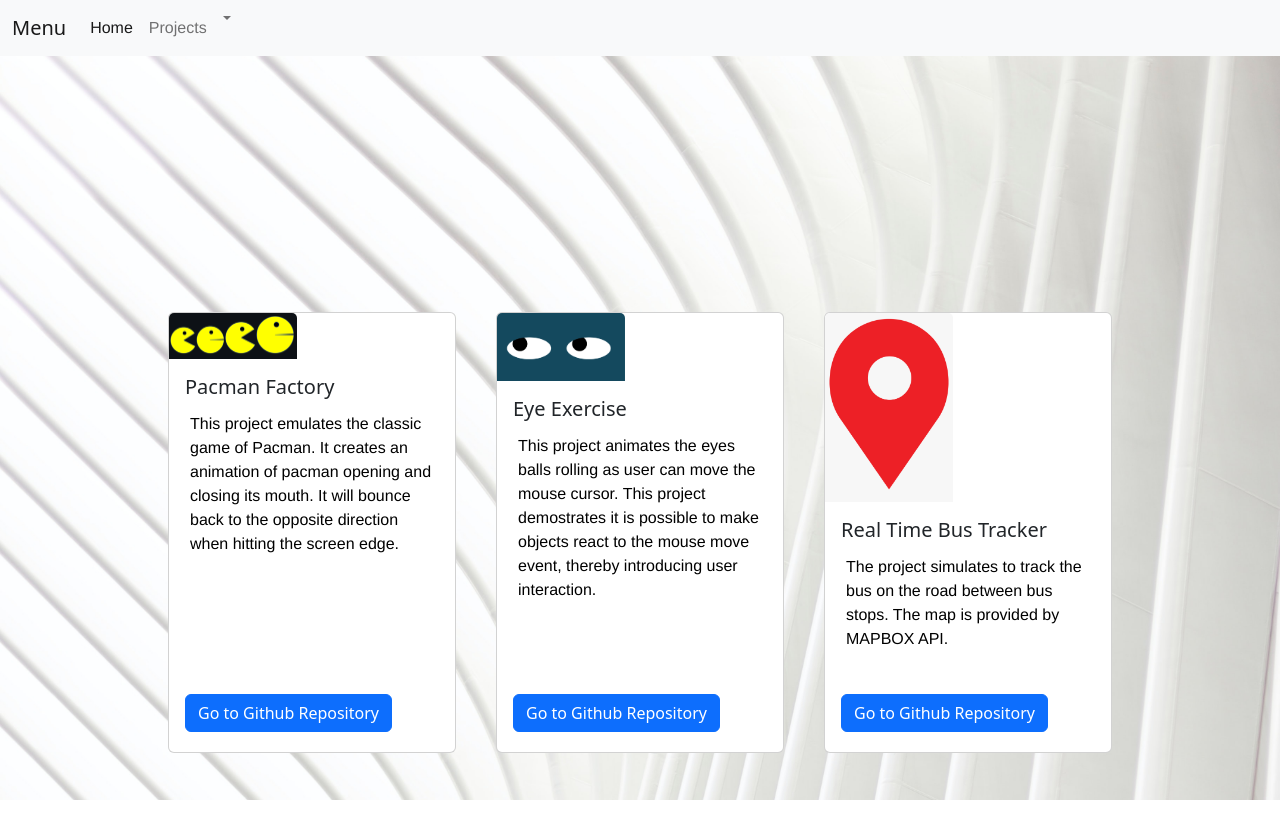
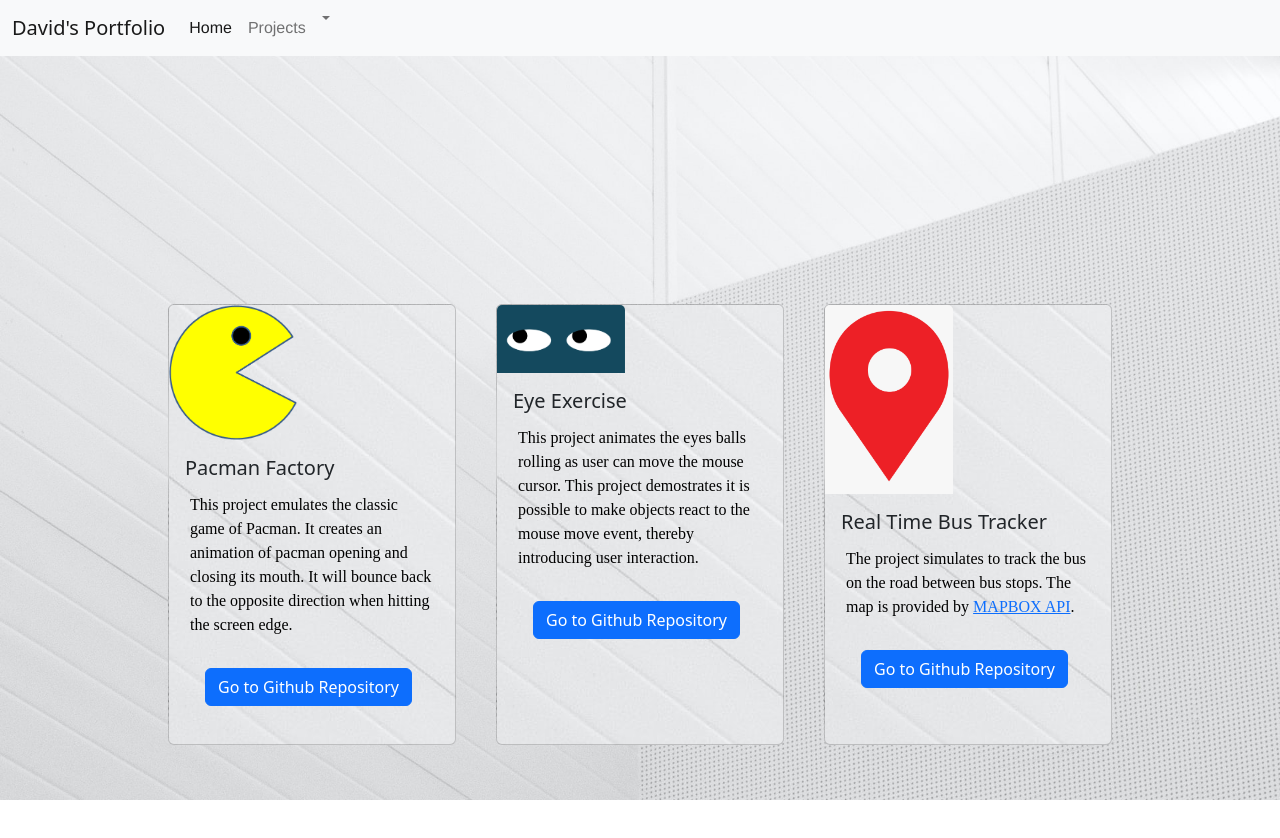
Before and after one commit to davidlam-craftsair/davidlam-craftsair.github.io, a plain HTML site: page projects.html in a window 1280 px wide. Drawn offline with nearby package versions, Linux system fonts and the light colour scheme.

Commit message:
Update my portfolio to more stylish through the use of bootstrap and css

```diff
--- a/mystyle.css
+++ b/mystyle.css
@@ -4,7 +4,7 @@ h2 { font-family: Helvetica;
 color:black;}
 h3 { font-family: Helvetica; color:black;}
 li { font-family: Helvetica; color:black;}
-p { font-family: Helvetica;
+p { font-family: apercu;
     padding: 5px;
    color: black;
   }
@@ -23,15 +23,22 @@ p { font-family: Helvetica;
 }
 
 .card-img-top{max-width: 128px; max-height:128px height=auto; width=auto;>
-
+margin: 10px
 }
 
 .btn-primary{
-  position: absolute;
-  bottom:20px;
-
+  position: relative;
+  margin: 10px 20px 10px 20px;
 }
 .card-body{
 position:relative;
 min-height:250px;
 }
+
+.card{
+  background-image: url('./assets/oleg-laptev-7jQh3EiS8Bs-unsplash-2.jpg')
+}
+
+.base-container{
+  padding:0 20px 0 20px;
+}
--- a/projects.html
+++ b/projects.html
@@ -7,15 +7,17 @@
   <script src="https://cdn.jsdelivr.net/npm/bootstrap@5.2.2/dist/js/bootstrap.bundle.min.js" integrity="sha384-OERcA2EqjJCMA+/3y+gxIOqMEjwtxJY7qPCqsdltbNJuaOe923+mo//f6V8Qbsw3" crossorigin="anonymous"></script>
   </head>
   <body>
+    <!--Base Background image and -->
     <div class="bg-image"
-      style="background-image: url('./assets/ryan-shumway--n5F3fH0lIY-unsplash.jpg');
-      background-size:100%;
+      style="background-image: url('./assets/oleg-laptev-7jQh3EiS8Bs-unsplash-2.jpg');
+      background-size:cover;
       height:100vh;
       "
     >
+      <!--Navigation Bar-->
       <nav class="navbar navbar-expand-lg bg-light">
         <div class="container-fluid">
-          <a class="navbar-brand" href="index.html">Menu</a>
+          <a class="navbar-brand" href="index.html">David's Portfolio</a>
           <button class="navbar-toggler" type="button" data-bs-toggle="collapse" data-bs-target="#navbarSupportedContent" aria-controls="navbarSupportedContent" aria-expanded="false" aria-label="Toggle navigation">
             <span class="navbar-toggle-icon"></span>
           </button>
@@ -34,10 +36,11 @@
           </div>
         </div>
       </nav>
+      <div class="base-container">
     <div class="projectGallery">
       <!--Project 1 Pacman-->
       <div class="card" style="width: 18rem;">
-        <img class="card-img-top" src="./assets/pacman_thumbnail.png" alt="Card image cap">
+        <img class="card-img-top" src="./assets/PacMan1.png" alt="Card image cap">
         <div class="card-body">
           <h5 class="card-title">Pacman Factory</h5>
           <p class="card-text">This project emulates the classic game of Pacman. It creates an animation of pacman opening and closing its mouth. It will bounce back to the opposite direction when hitting the screen edge.</p>
@@ -59,11 +62,13 @@
           <img class="card-img-top" src="./assets/marker.png" alt="Real Time Bus Tracker">
         <div class="card-body">
           <h5 class="card-title">Real Time Bus Tracker</h5>
-          <p class="card-text">The project simulates to track the bus on the road between bus stops. The map is provided by MAPBOX API.</p>
+            <p class="card-text">The project simulates to track the bus on the road between bus stops. The map is provided by <a href="https://mapbox.com" target="_blank">MAPBOX API</a>.</p>
           <a href="https://github.com/davidlam-craftsair/Real-Time-Bus-Tracker" class="btn btn-primary">Go to Github Repository</a>
         </div>
       </div>
     </div>
   </div>
+
+    </div>
   </body>
 </html>
```
Also changed, not shown: index.html (+22 -5 lines), assets/PacMan1.png (added), assets/oleg-laptev-7jQh3EiS8Bs-unsplash-2.jpg (added).
